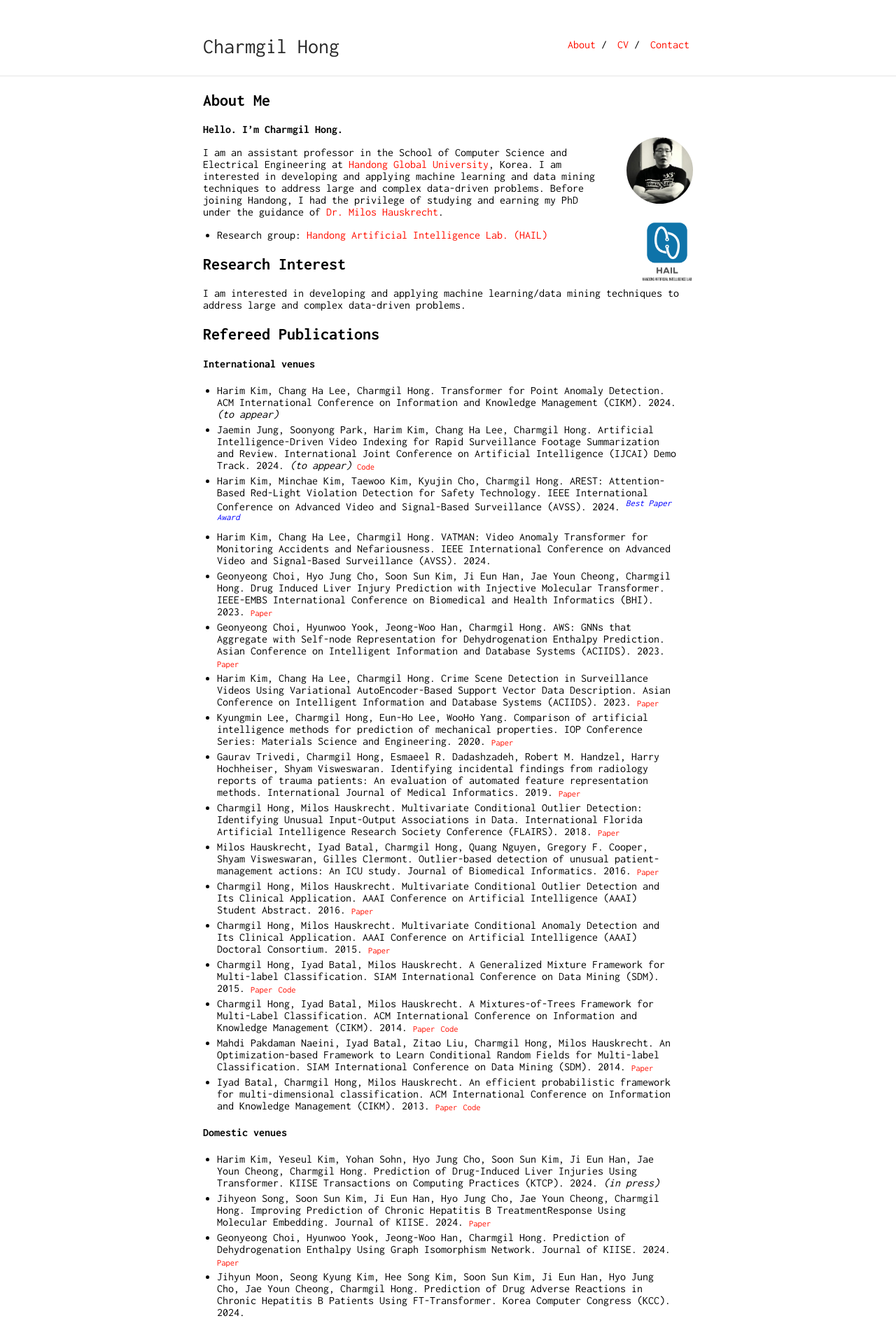
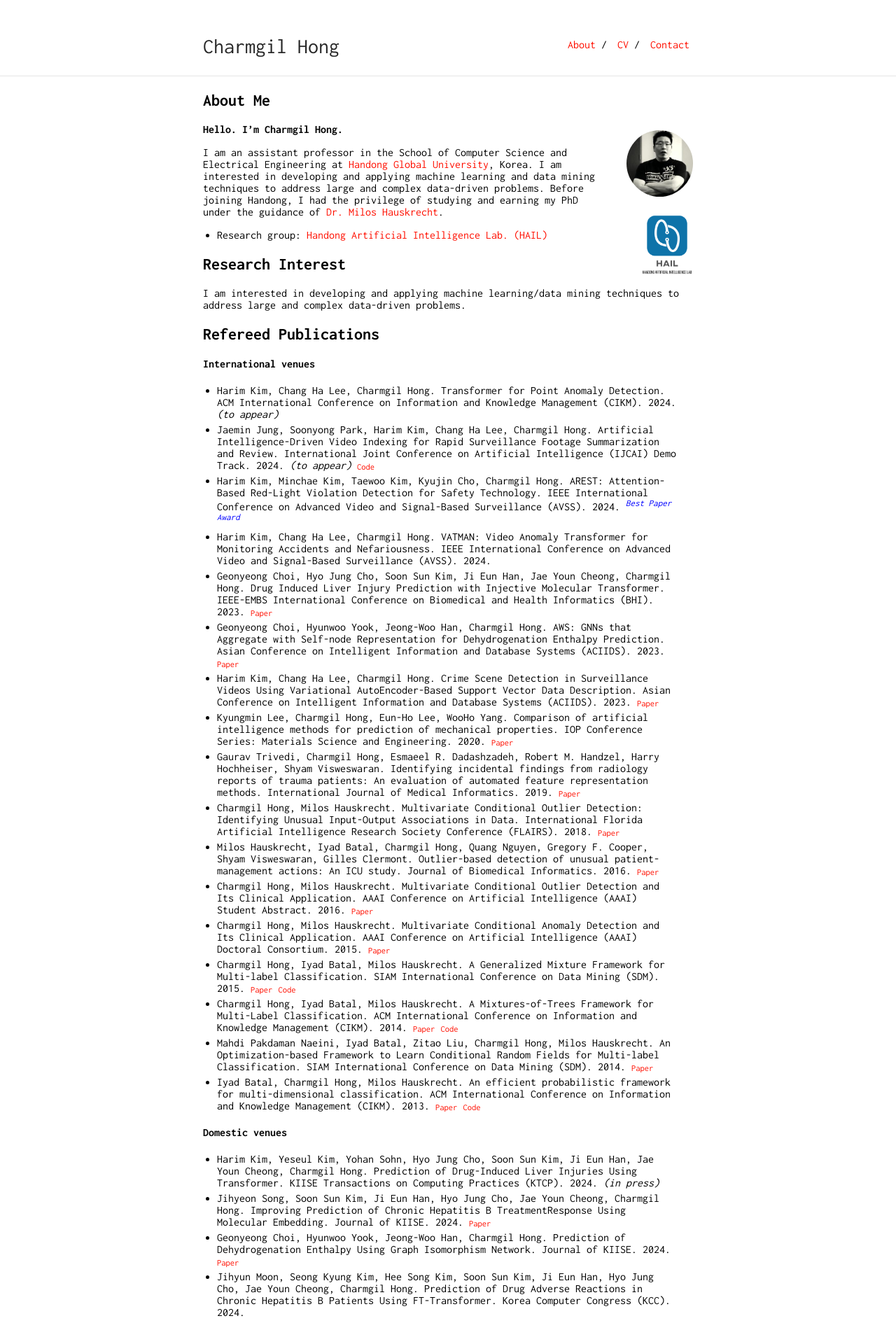
Before and after one commit to charmgil/charmgil.github.io, a Jekyll site: the page built from index.md, in a window 1280 px wide. Shown: the top 1900 px of the page at 70% size. Built offline with Jekyll 4.4.1, drawn with Linux system fonts in a browser that asks for light colours; our own code applies the rules of GitHub Pages for plain Markdown files.

Commit message:
modified:   _sass/typography.scss

```diff
--- a/_sass/typography.scss
+++ b/_sass/typography.scss
@@ -40,7 +40,7 @@
         height: $image-size * 1.12;
         width: $image-size * 1.12;
         position: relative;
-        margin: 20px 0px 10px 25px;
+        margin: 10px 0px 10px 25px;
         float: right;
         border-radius: 50%;
         p & {
@@ -57,7 +57,7 @@
         height: $image-size * 1.0;
         width: $image-size * 0.872;
         position: relative;
-        margin: -10px 0px 0px 0px;
+        margin: -20px 0px 0px 0px;
         float: right;
         border-radius: 0%;
         p & {
```
